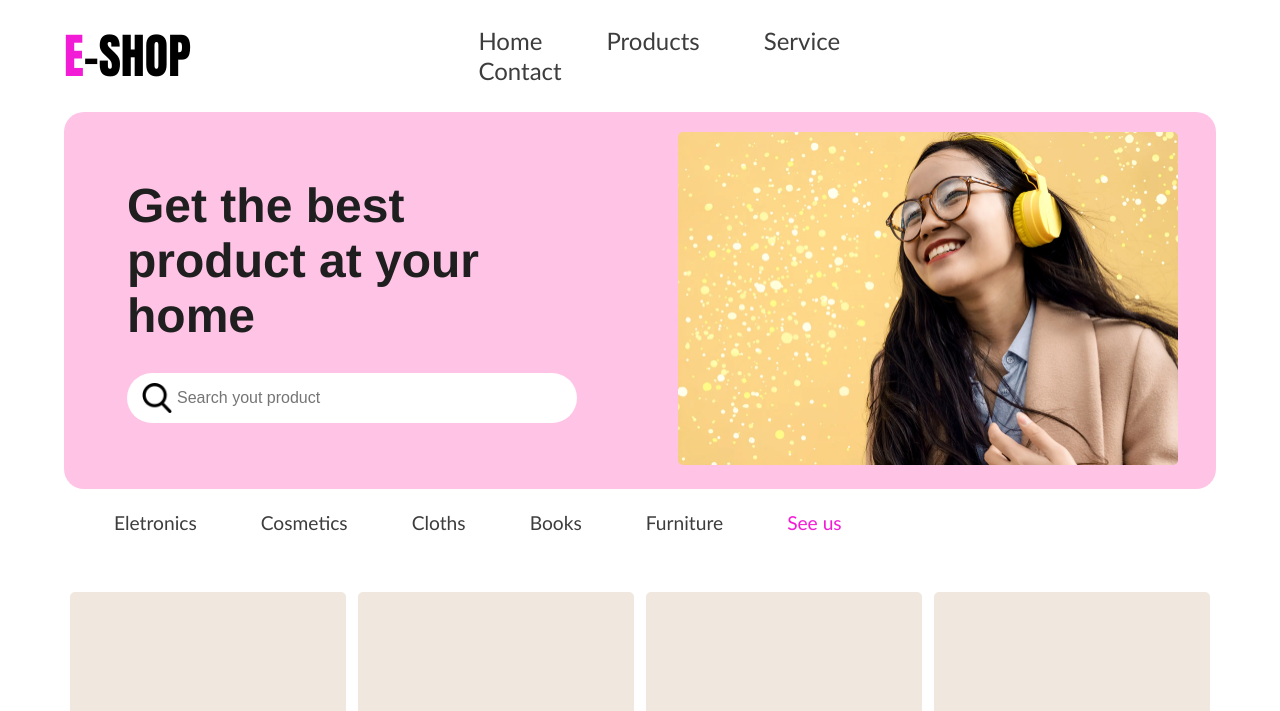
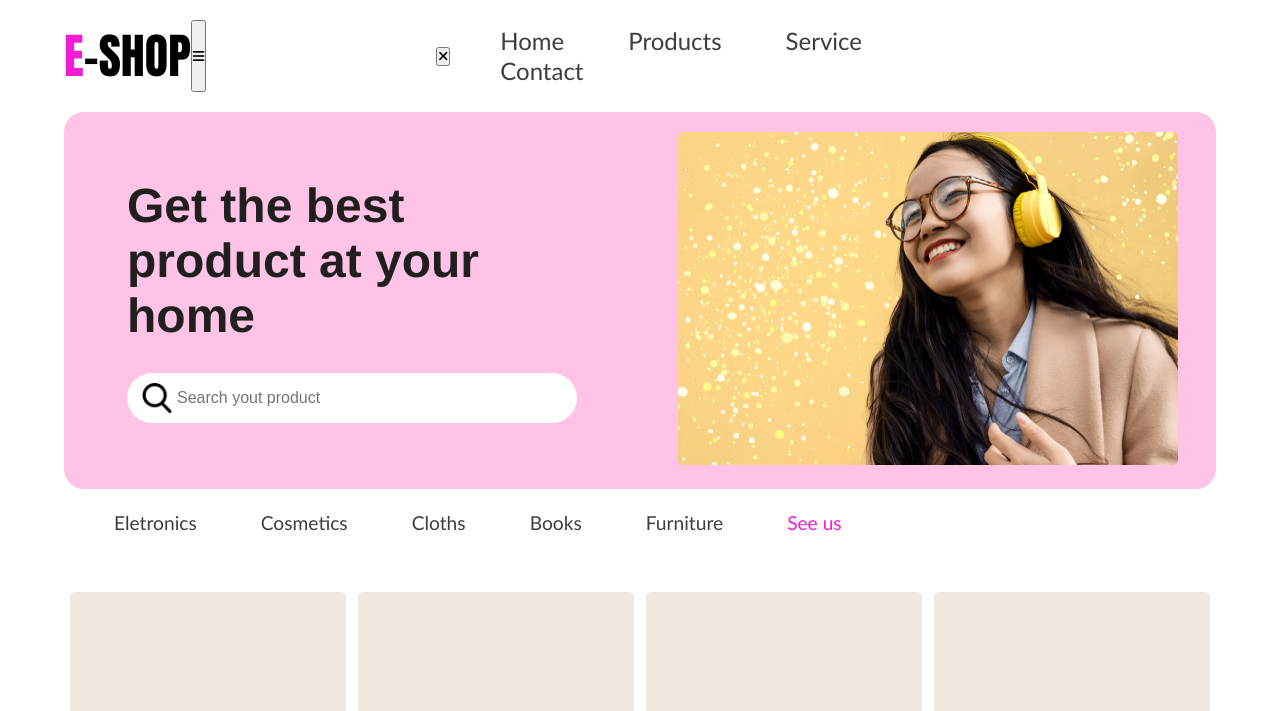
Before and after one commit to MarcioVictor22001/Meus-Projetos, a plain HTML site: page E-SHOP/index.html in a window 1280 px wide. Shown: the top 711 px of the page. Drawn offline with Linux system fonts and the light colour scheme.

Commit message:
Melhoria no código!

```diff
--- a/E-SHOP/index.html
+++ b/E-SHOP/index.html
@@ -4,14 +4,21 @@
     <meta charset="UTF-8">
     <meta http-equiv="X-UA-Compatible" content="IE=edge">
     <meta name="viewport" content="width=device-width, initial-scale=1.0">
+    <title>E-SHOP - Página inicial</title>
     <link rel="stylesheet" href="style.css">
-    <title>E-SHOP - Página inicial</title>
+    <link rel='stylesheet' href='https://cdnjs.cloudflare.com/ajax/libs/font-awesome/6.4.0/css/all.min.css'/>
 </head>
 <body>
     <header>
         <div class="logo"><span class="c-pink">E</span>-SHOP</div>
+        <button class="openNav">
+            <i class="fa-solid fa-bars"></i>
+        </button>
         <nav class="navbar">
-            <ul>
+            <button class="closeNav">
+                <i class="fa-solid fa-xmark"></i>
+            </button>
+            <ul class="nav-links">
                 <li class="nav-item"><a href="#" class="nav-link">Home</a></li>
                 <li class="nav-item"><a href="#" class="nav-link">Products</a></li>
                 <li class="nav-item"><a href="#" class="nav-link">Service</a></li>
@@ -179,5 +186,7 @@
             </div>
         </div>
     </footer>
+
+    <script src="app.js"></script>
 </body>
 </html>
```
